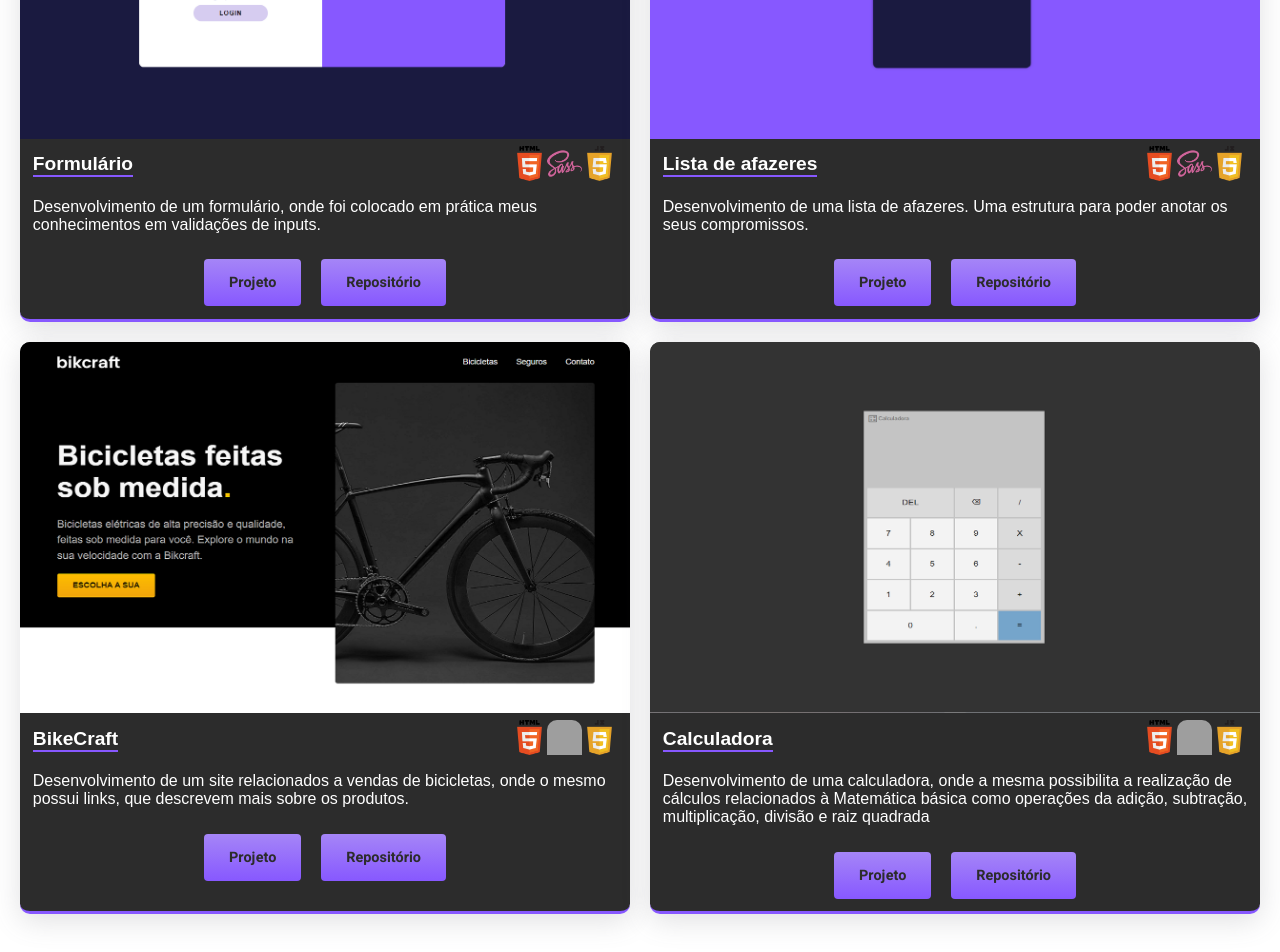
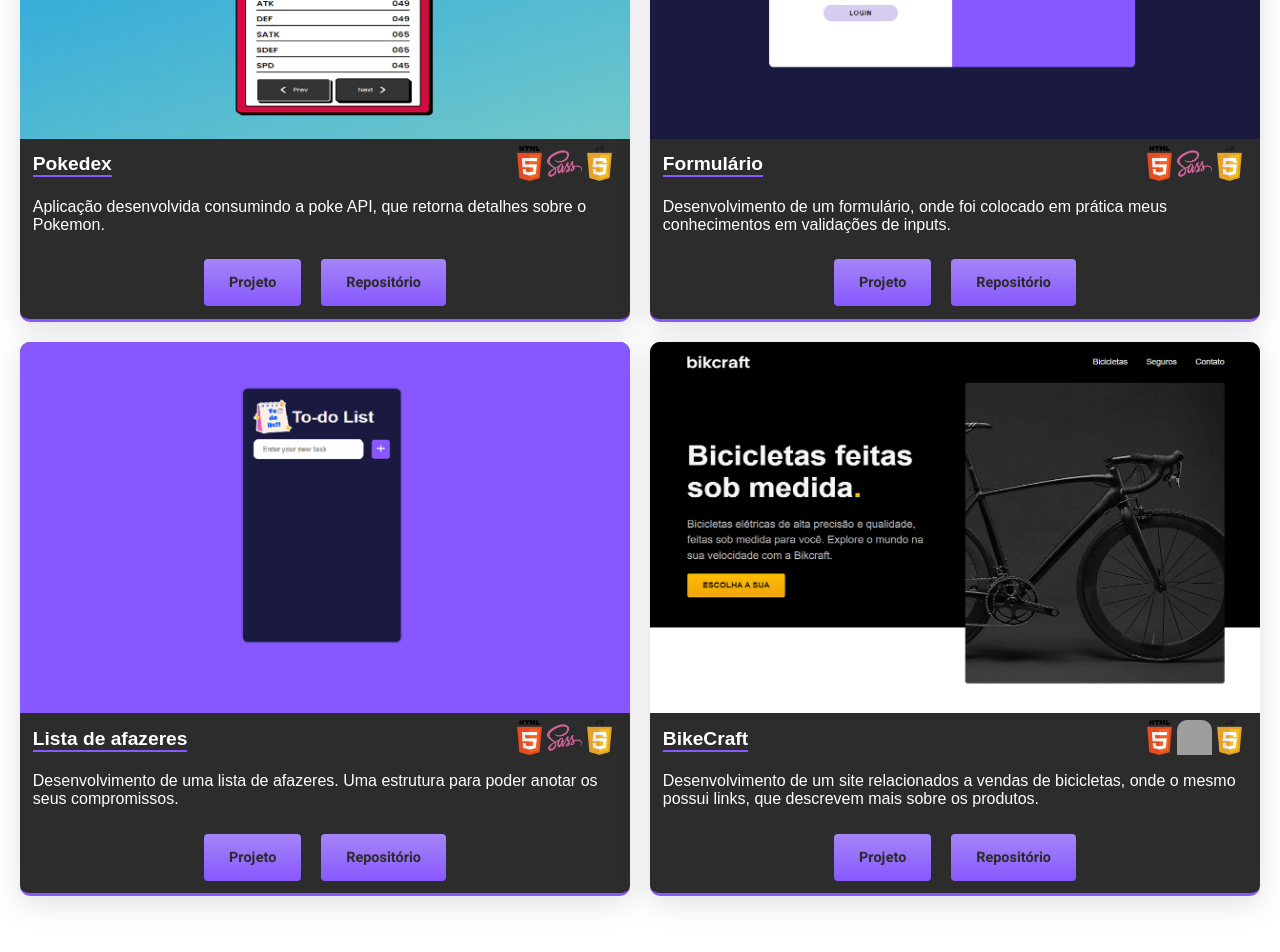
Before and after one commit to Gabriel-silva-lacerda/portfolio-gabriel-silva, a React (Vite) app: page / in a window 1280 px wide. Shown: the part 2360-3312 px from the top of the page. Built offline with nearby package versions, Linux system fonts and the light colour scheme; grey boxes are pictures that could not be loaded.

Commit message:
add new project

```diff
--- a/src/Components/Projects.jsx
+++ b/src/Components/Projects.jsx
@@ -7,7 +7,7 @@ import Pokedex from "../assets/pokedex.png";
 import Formulario from "../assets/formulario.png";
 import ListaDeAfazeres from "../assets/todolist.png";
 import CatalogoDeAnimes from "../assets/catalogo-animes.png";
-import Calculadora from "../assets/calculadora.png";
+import WeatherForecast from "../assets/weather-forecast.png";
 import HTML from "../assets/logo-html.png";
 import CSS from "../assets/css-3.svg";
 import JavaScript from "../assets/logo-javascript.webp";
@@ -34,6 +34,21 @@ const Projects = () => {
       text: "Desenvolvimento de um catálogo utilizando a KITSU API, que permite a realização da busca dos animes, adicioná-los aos favoritos e a descrição do mesmo.",
     },
 
+    {
+      urlProjetc: WeatherForecast,
+      urlIconHtml: HTML,
+      urlIconCss: Sass,
+      urlIconJavaScript: ReactIcon,
+      linkProject: "https://personal-project-weather-forecast.netlify.app/",
+      linkRepository:
+        "https://github.com/Gabriel-silva-lacerda/previsao-do-tempo",
+      altProject: "Projeto previsão do tempo",
+      altHtml: "image icon html",
+      altCss: "image icon sass",
+      altJavaScript: "image icon React",
+      nameProject: "Previsão do tempo",
+      text: "Aplicação desenvolvida consumindo a API OPENWEATHER, que retorna detalhes sobre a previsão do tempo. ",
+    },
     {
       urlProjetc: Pokedex,
       urlIconHtml: HTML,
@@ -90,20 +105,6 @@ const Projects = () => {
       nameProject: "BikeCraft",
       text: "Desenvolvimento de um site relacionados a vendas de bicicletas, onde o mesmo possui links, que descrevem mais sobre os produtos.",
     },
-    {
-      urlProjetc: Calculadora,
-      urlIconHtml: HTML,
-      urlIconCss: CSS,
-      urlIconJavaScript: JavaScript,
-      linkProject: "https://gabriel-silva-lacerda.github.io/calculadora/",
-      linkRepository: "https://github.com/Gabriel-silva-lacerda/calculadora",
-      altProject: "Projeto Calculadora",
-      altHtml: "image icon html",
-      altCss: "image icon css",
-      altJavaScript: "image icon JavaScript",
-      nameProject: "Calculadora",
-      text: "Desenvolvimento de uma calculadora, onde a mesma possibilita a realização de cálculos relacionados à Matemática básica como operações da adição, subtração, multiplicação, divisão e raiz quadrada",
-    },
   ];
 
   return (
```
Also changed, not shown: src/assets/weather-forecast.png (added).
